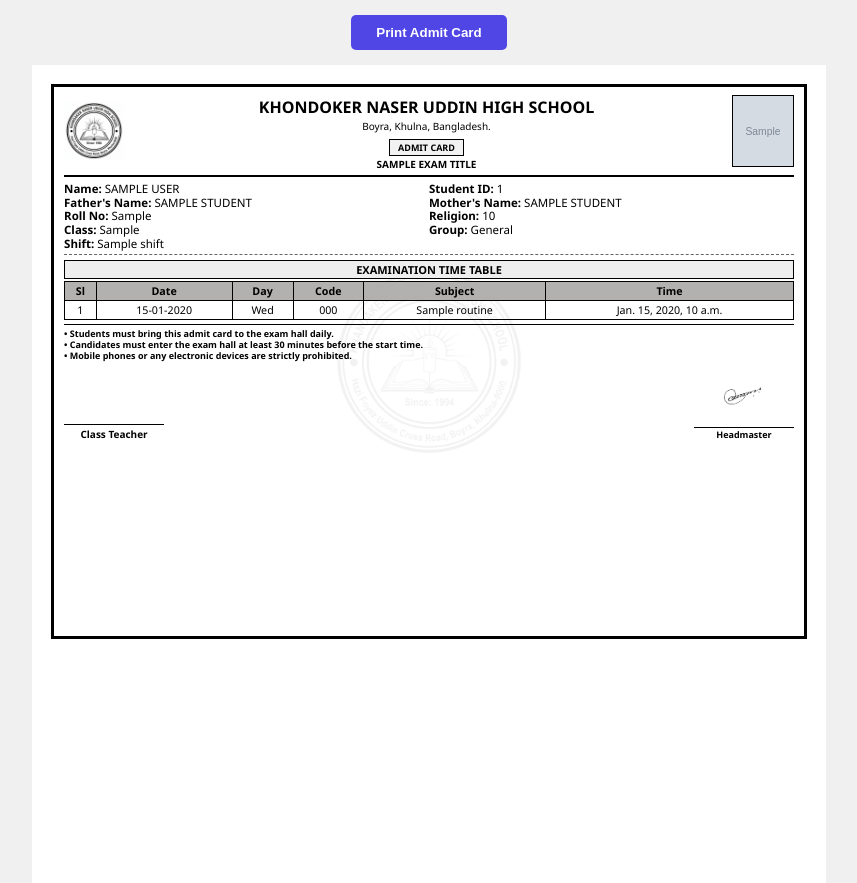
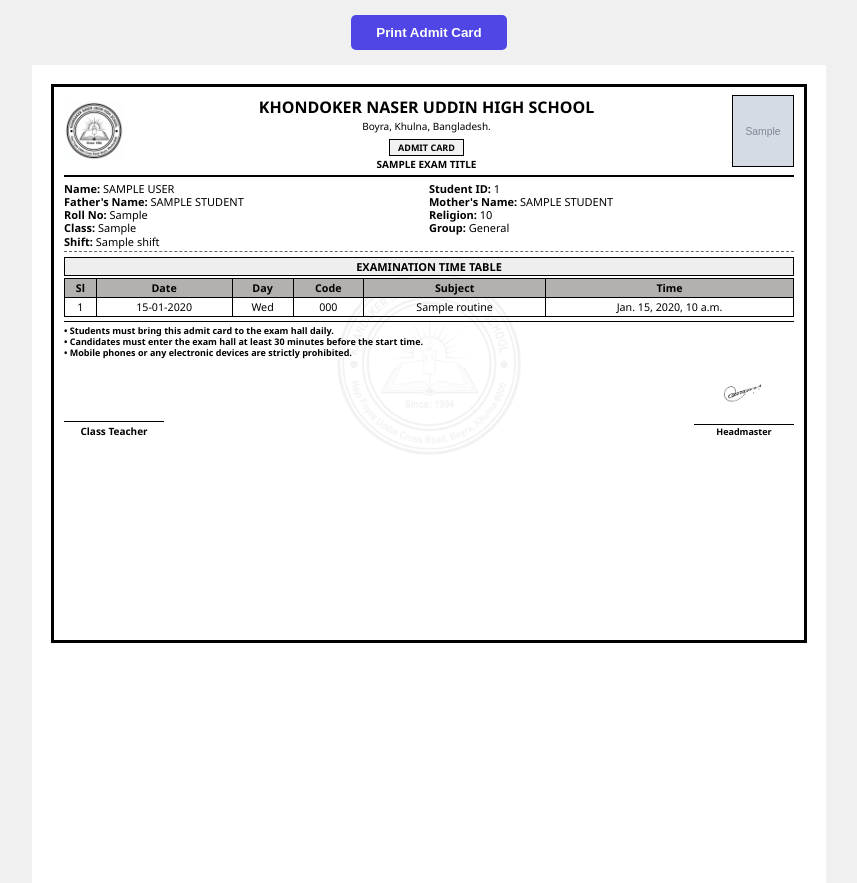
Before and after one commit to mdjoy2002/School-Website, a Django app: template myteacher/templates/myteacher/admit_card_template.html in a window 1280 px wide. Shown: the top 883 px of the page, without its empty margins (211-1068 px from the left). Run offline with Django 5.2, Linux system fonts and the light colour scheme; the template is opened without the code that fills it: most values are stand-ins (such as "Sample title", 1, 10 or a date in 2020); grey boxes marked "Sample" are stand-in pictures.

Commit message:
enviroment change

```diff
--- a/myteacher/templates/myteacher/admit_card_template.html
+++ b/myteacher/templates/myteacher/admit_card_template.html
@@ -31,7 +31,7 @@
 
         .admit-card {
             width: 202mm;
-            height: 147mm; /* সামান্য বাড়ানো হয়েছে */
+            height: 148mm; /* সামান্য বাড়ানো হয়েছে */
             border: 3px solid #000;
             padding: 8px 10px;
             box-sizing: border-box;
@@ -53,7 +53,7 @@
         .photo-box { width: 65px; text-align: right; }
         .student-photo { width: 60px; height: 70px; border: 1px solid #000; object-fit: cover; }
 
-        .student-info { display: grid; grid-template-columns: 1fr 1fr; font-size: 11.5px; margin-bottom: 5px; line-height: 1.2; border-bottom: 1px dashed #666; padding-bottom: 3px; position: relative; z-index: 1; }
+        .student-info { display: grid; grid-template-columns: 1fr 1fr; font-size: 11px; margin-bottom: 5px; line-height: 1.2; border-bottom: 1px dashed #666; padding-bottom: 3px; position: relative; z-index: 1; }
 
         .timetable-title { text-align: center; font-weight: bold; font-size: 11px; text-transform: uppercase; margin-bottom: 2px; background: #eee; border: 1px solid #000; padding: 1px; position: relative; z-index: 1; }
 
```
